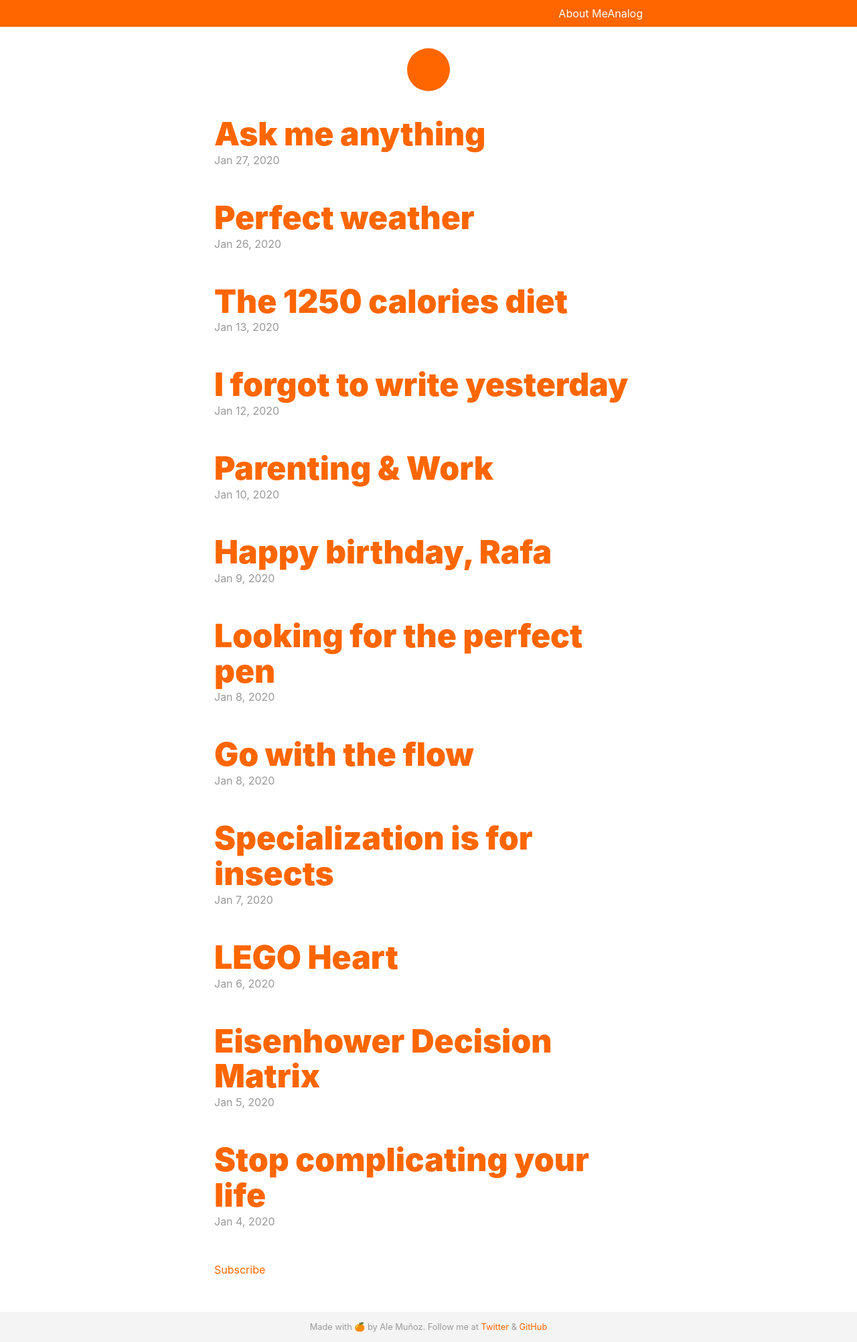
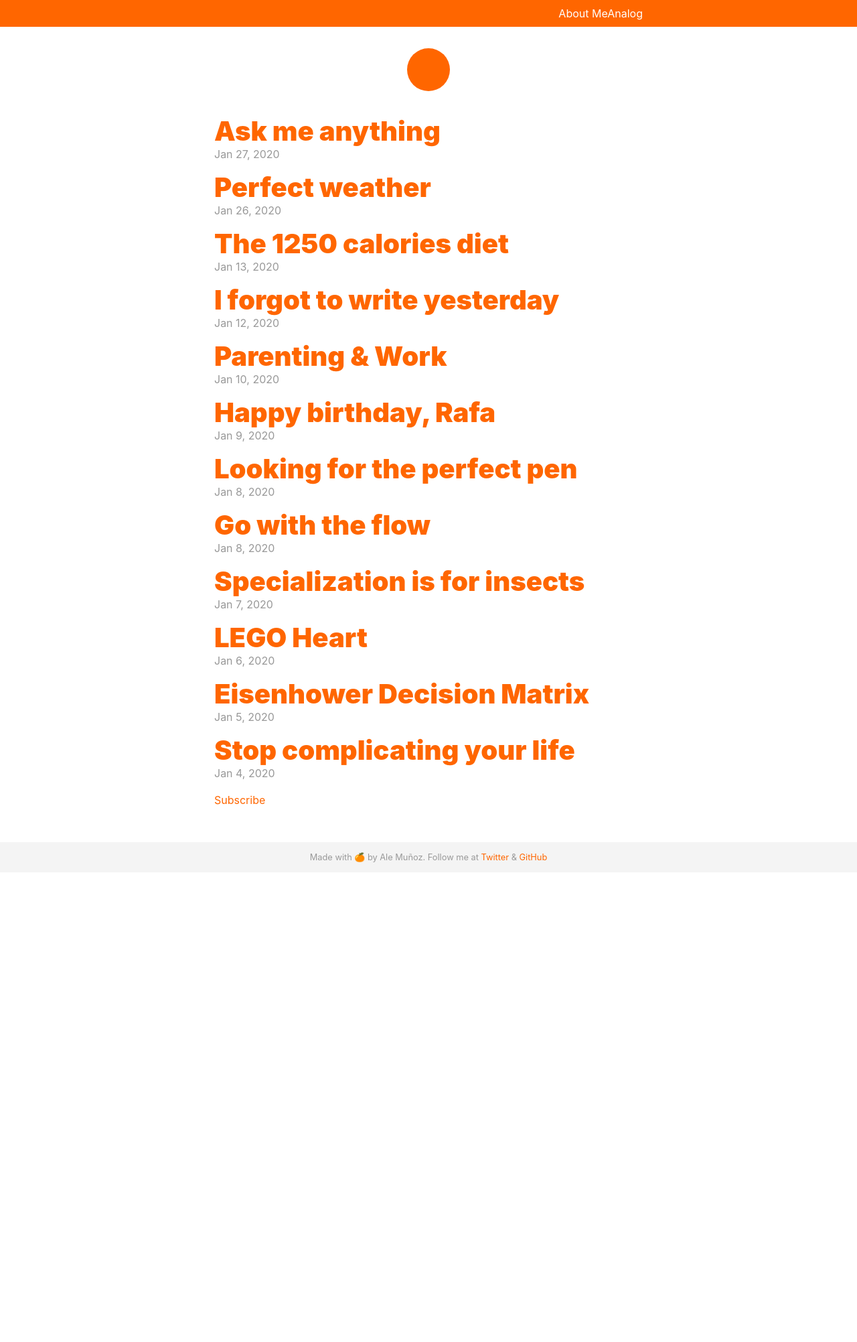
Before and after one commit to bomberstudios/me, a Jekyll site: the page built from index.md, in a window 1280 px wide. Shown: the whole page at 67% size. Built offline with Jekyll 4.4.1, drawn with Linux system fonts in a browser that asks for light colours; after the commit the page ends 1302 px from its top, so only the background shows below that.

Commit message:
Some CSS tweaks

```diff
--- a/assets/css/style.scss
+++ b/assets/css/style.scss
@@ -123,7 +123,7 @@ a {
 nav {
   text-align: right;
   background-color: var(--brand);
-  padding: 0.5em 0;
+  padding: 0.5em 1em;
   a {
     color: var(--bg-color);
   }
@@ -146,7 +146,7 @@ h1.post-title,
 .post-list h3,
 .post-list h3 .post-link {
   font-weight: 900;
-  font-size: 3rem;
+  font-size: 2.5rem;
   line-height: 1.1em;
 }
 h1.post-title,
@@ -169,7 +169,7 @@ article li {
 }
 .post-list {
   &> li {
-    margin-bottom: 3em;
+    margin-bottom: 1em;
   }
   h3 {
     margin: 0;
```
